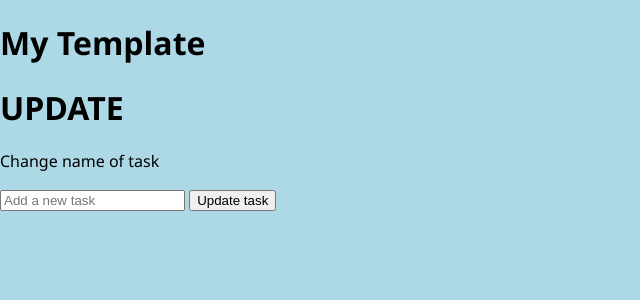
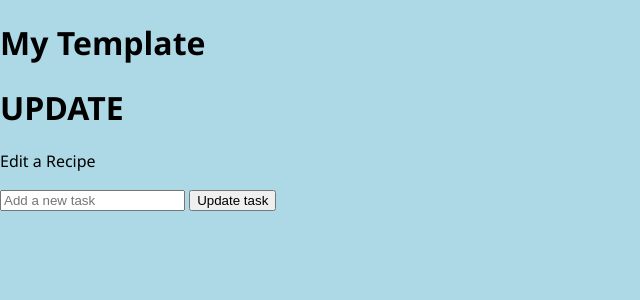
Before and after one commit to lochhonest/Infrastructure-as-Code, a Python web app: template Templates/update.html in a window 1280 px wide. Shown: the top 300 px of the page, without its empty margins (0-640 px from the left). Run offline with Jinja, Linux system fonts and the light colour scheme; the template is opened without the code that fills it, so the values that code supplies are empty.

Commit message:
Update update.html

```diff
--- a/Templates/update.html
+++ b/Templates/update.html
@@ -8,7 +8,7 @@
 
 {% block body %}
     <h1>UPDATE</h1>
-    <p>Change name of task {{task.content}}</p>
+    <p>Edit a Recipe {{task.content}}</p>
 
     <form action="/update/{{task.id}}" method="POST">
         <input type="text" name="contentNew" id="contentNew" placeholder="Add a new task" required>
```
